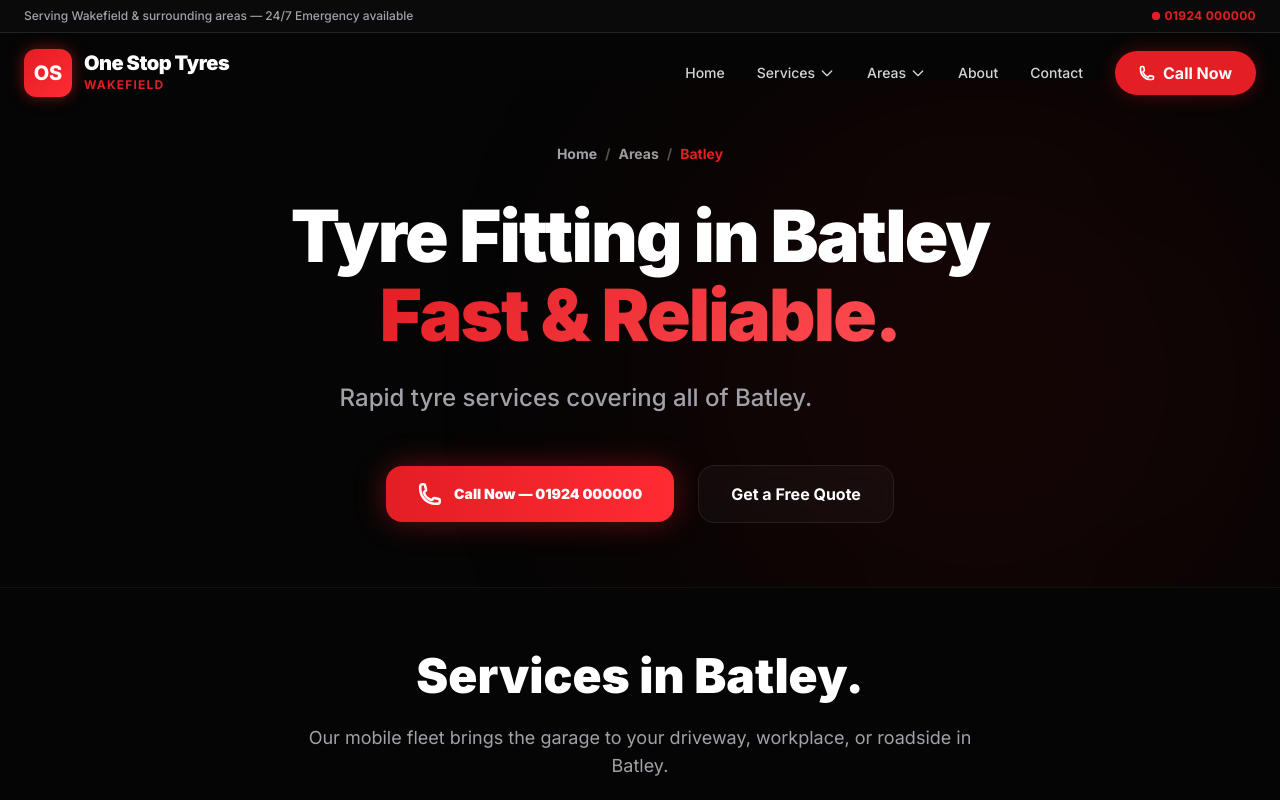
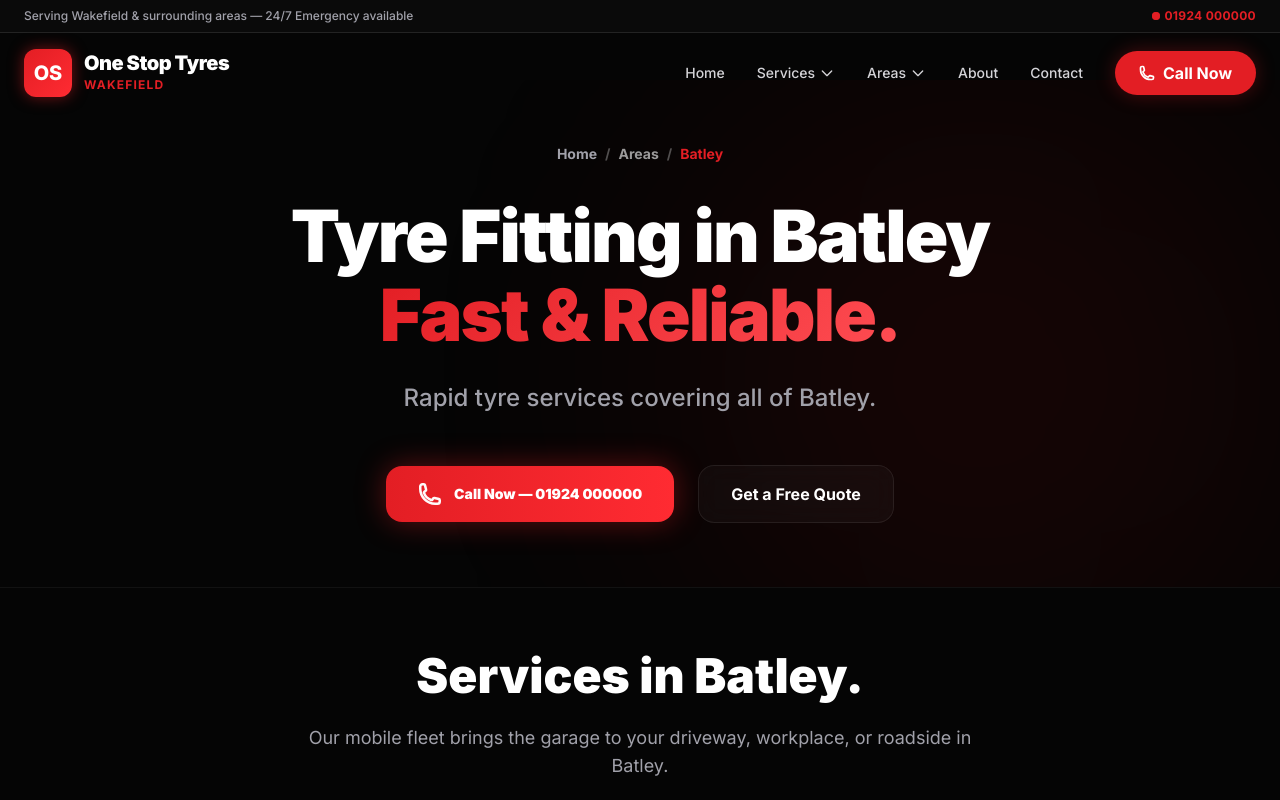
Before and after one commit to atifjan2019/onestopewakfield, a Next.js app: page /areas/batley in a window 1280 px wide. Shown: the top 800 px of the page. Built offline with nearby package versions, Linux system fonts and the light colour scheme.

Commit message:
feat: add dynamic area-specific landing page template with SEO metadata and schema markup

```diff
--- a/src/app/areas/[area]/page.js
+++ b/src/app/areas/[area]/page.js
@@ -72,7 +72,7 @@ export default async function AreaPage({ params }) {
               Tyre Fitting in {area.name} <br className="hidden md:block"/>
               <span className="text-gradient-accent">Fast & Reliable.</span>
             </h1>
-            <p className="text-text-muted text-lg md:text-2xl font-medium max-w-3xl mb-8 md:mb-12 leading-relaxed">{area.intro}</p>
+            <p className="text-text-muted text-lg md:text-2xl font-medium max-w-3xl mx-auto mb-8 md:mb-12 leading-relaxed">{area.intro}</p>
 
             <div className="flex flex-col sm:flex-row items-center justify-center gap-4 md:gap-6">
               <a
```
